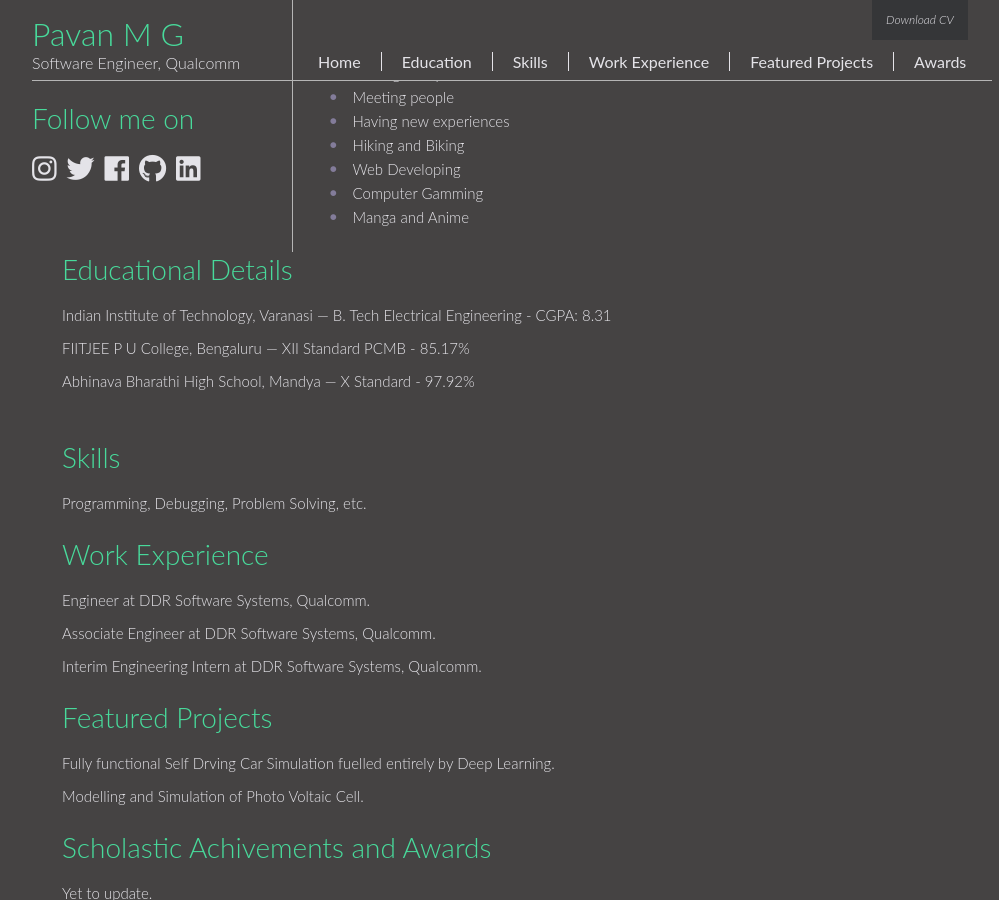
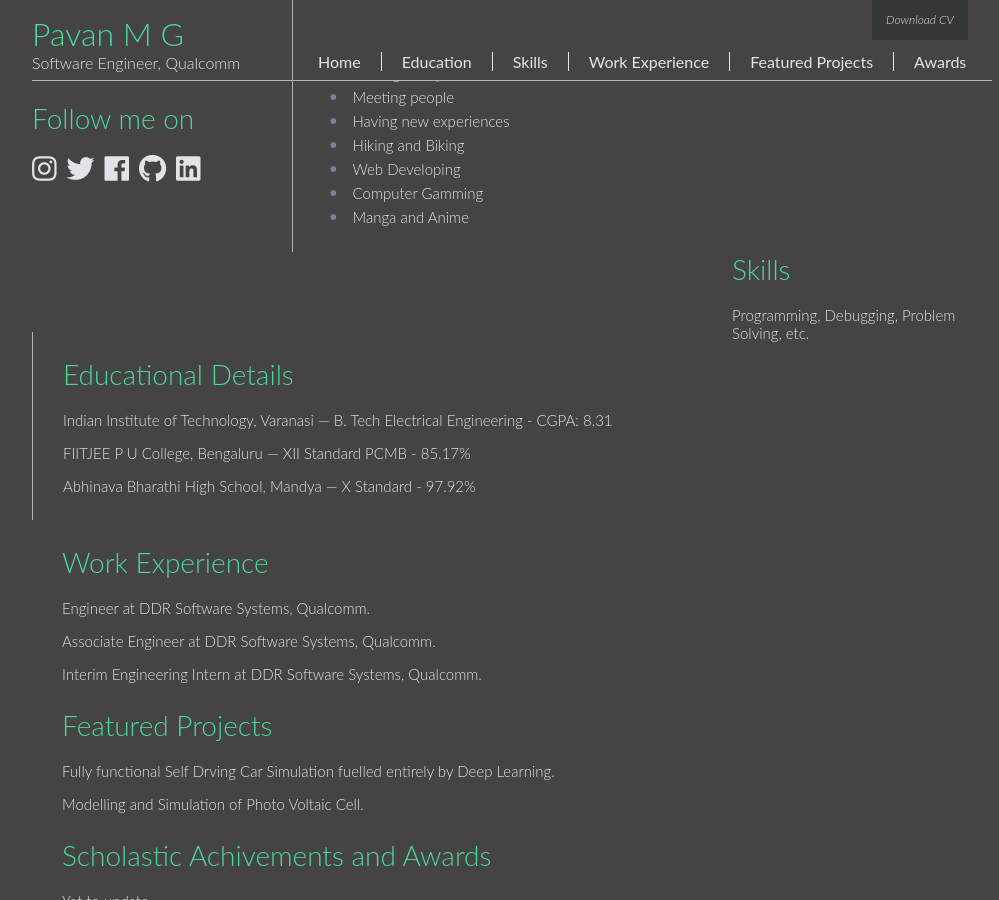
Before and after one commit to pavan-mg/pavan-mg.github.io, a Jekyll site: the page built from index.html, in a window 1280 px wide and 900 px high, scrolled down 692 px. Shown: the whole window, without its empty margins (128-1127 px from the left). Built offline with Jekyll 4.4.1, drawn with Linux system fonts in a browser that asks for light colours.

Commit message:
Update default.html

```diff
--- a/_layouts/default.html
+++ b/_layouts/default.html
@@ -106,7 +106,8 @@
         <div class="clear"></div>
       </div>
     </div>
-    <div id="Education content_container">
+    <div id="Education">
+      <div id="content_container">
         <div class="block">
           <h2>Educational Details</h2>
           <p>Indian Institute of Technology, Varanasi — B. Tech Electrical Engineering - CGPA: 8.31</p>
@@ -114,6 +115,7 @@
           <p>Abhinava Bharathi High School, Mandya — X Standard - 97.92%</p>
         </div>
         <div class="clear"></div>
+      </div>
     </div>
     <div id="Skills content_container">
       <div class="block">
```
Lines whose indentation alone changed are shown as unchanged.
